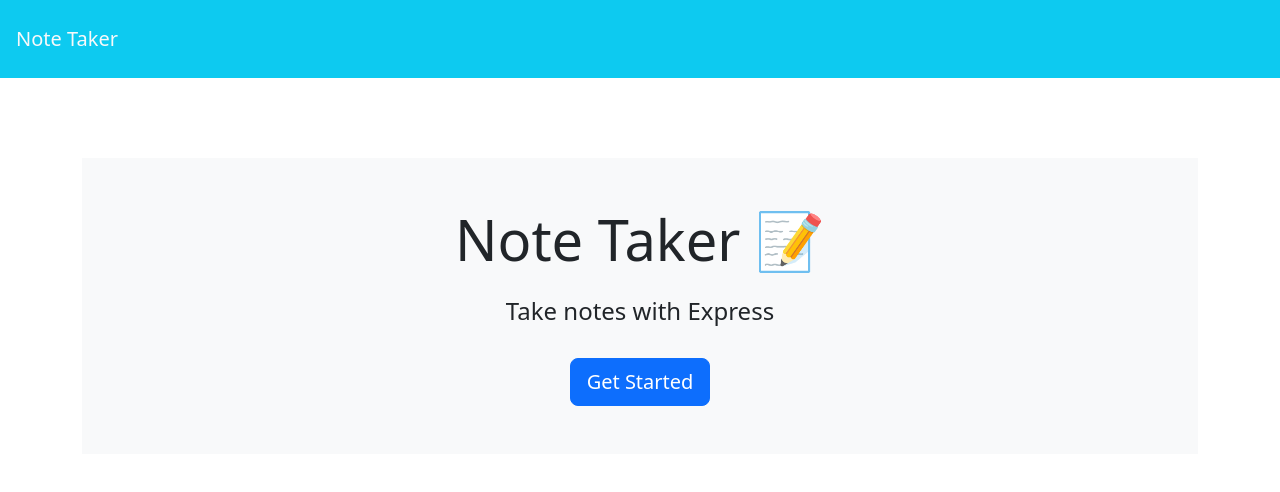
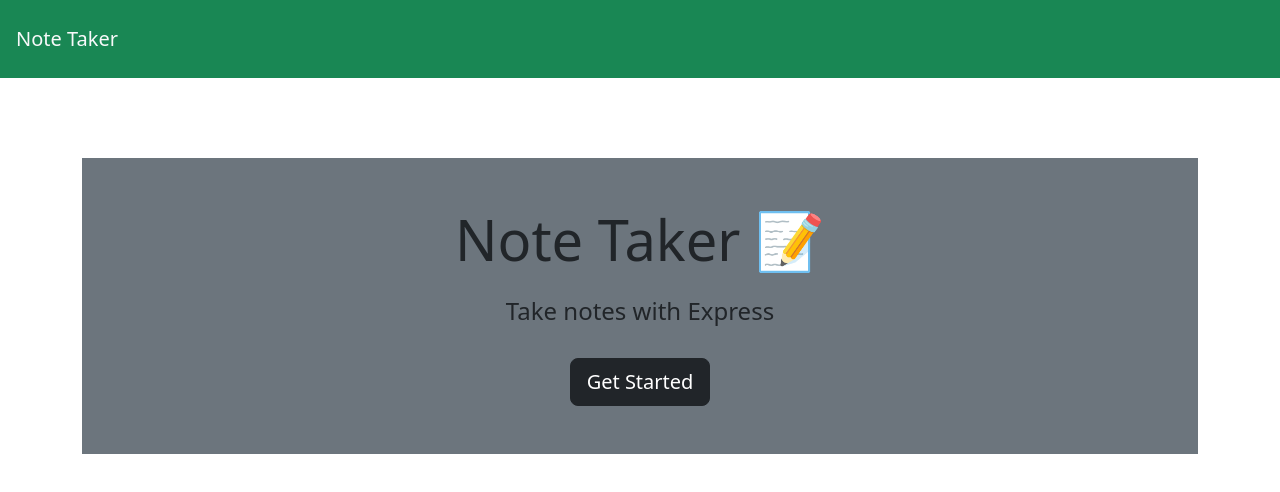
Before and after one commit to Maelikah/M11_NoteTaker, a website: page public/index.html in a window 1280 px wide. Drawn offline with nearby package versions, Linux system fonts and the light colour scheme; no server answers.

Commit message:
Changed some style colors

```diff
--- a/public/index.html
+++ b/public/index.html
@@ -10,15 +10,15 @@
 </head>
 
 <body>
-  <nav class="navbar bg-info">
+  <nav class="navbar bg-success">
     <a class="navbar-brand text-light p-3" href="/">Note Taker
     </a>
   </nav>
   <div class="container">
-    <div style="margin-top: 80px;" class="text-center p-5 mb-4 bg-light">
+    <div style="margin-top: 80px;" class="text-center p-5 mb-4 bg-secondary">
       <h1 class="display-4">Note Taker <span role="img" aria-label="Memo">📝</span></h1>
       <h4 class="mt-4">Take notes with Express</h4>
-      <a class="btn btn-primary btn-lg mt-4" href="/notes" role="button">Get Started</a>
+      <a class="btn btn-dark btn-lg mt-4" href="/notes" role="button">Get Started</a>
     </div>
   </div>
   <script src="/assets/js/index.js"></script>
```
Also changed, not shown: public/notes.html (+1 -1 lines).
